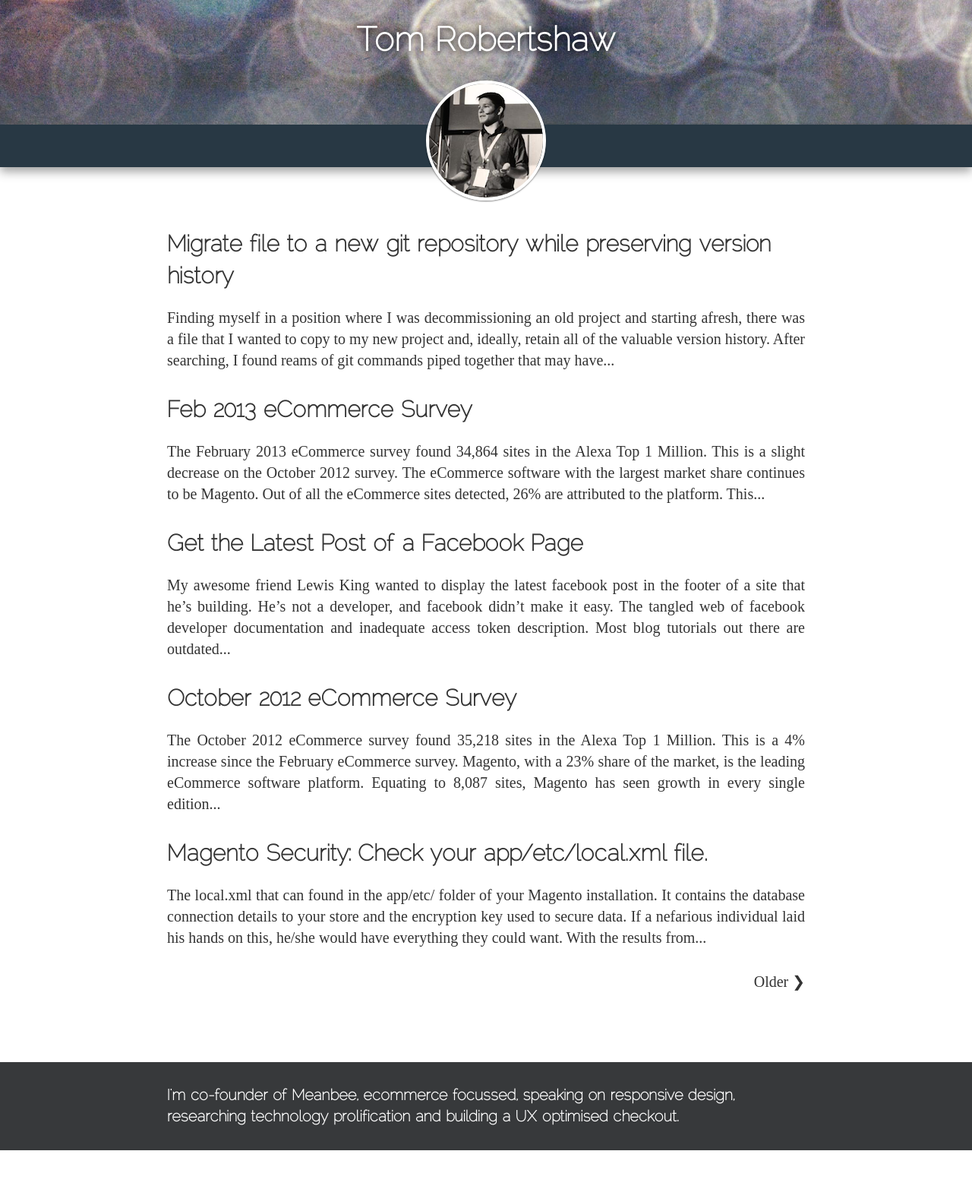
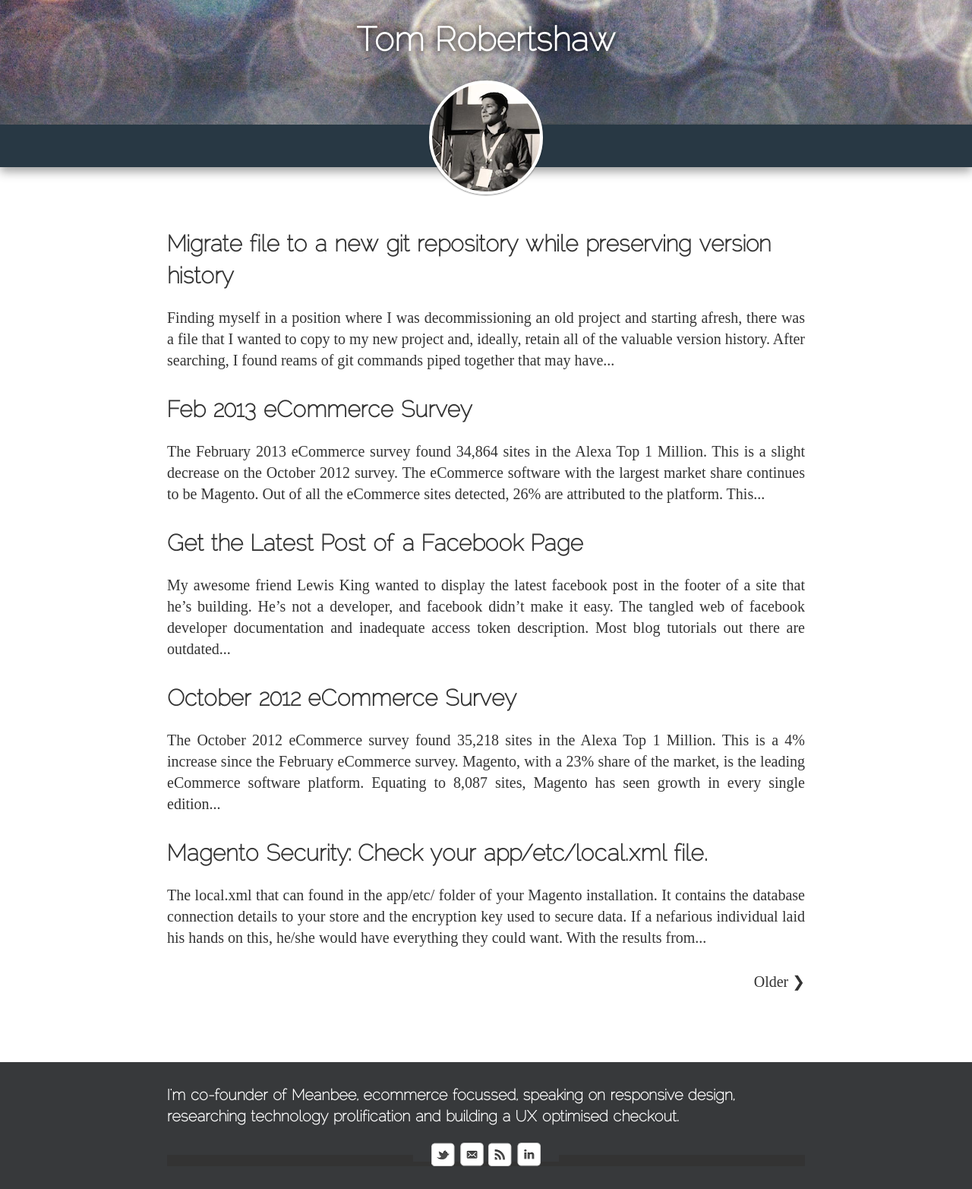
Before and after one commit to bobbyshaw/tomrobertshaw.net, a Jekyll site: the page built from index.html, in a window 1280 px wide. Shown: the whole page at 76% size. Built offline with Jekyll 4.4.1, drawn with Linux system fonts in a browser that asks for light colours; Markdown is read by kramdown in place of the engine named in the settings; the list of posts is cut into pages by our own code; comment, search, counter and statistics services are not loaded; before the commit the page ends 1514 px from its top, so only the background shows below that.

Commit message:
Add social buttons to footer and sprite images.

```diff
--- a/_layouts/default.html
+++ b/_layouts/default.html
@@ -15,9 +15,7 @@
         <header role="banner">
             <div class="header-content">
                 <h1 class="title"><a href="/">{{ site.name }}</a></h1>
-                <a href="/" class="headshot-link">
-                  <img src="/img/theme/tom-robertshaw.png" alt="Tom Robertshaw Headshot" class="headshot" />
-                </a>
+                <a href="/" class="headshot">Home</a>
             </div>
         </header>
 
@@ -27,7 +25,22 @@
 
         <footer role="contentinfo">
             <div class="footer-content">
-                <p class="about">I'm co-founder of <a href="http://meanbee.com">Meanbee</a>, ecommerce focussed, speaking on responsive design, researching technology prolification and building a <a href="http://www.conversion-toolkit.com/conversion-checkout/">UX optimised checkout.</p>
+                <p class="about">I'm co-founder of <a href="http://meanbee.com">Meanbee</a>, ecommerce focussed, speaking on responsive design, researching technology prolification and building a <a href="http://www.conversion-toolkit.com/conversion-checkout/">UX optimised checkout.</a></p>
+
+                <ul class="contact">
+                    <li>
+                        <a href="http://twitter.com/bobbyshaw" class="twitter">Bobbyshaw on Twitter</a>
+                    </li>
+                    <li>
+                        <a href="mailto:me@tomrobertshaw.net" class="email">Email Tom Robertshaw</a>
+                    </li>
+                    <li>
+                        <a href="/feed.html" class="rss">Subscribe to RSS feed"</a>
+                    </li>
+                    <li>
+                        <a href="http://www.linkedin.com/in/tomrobertshaw" class="linkedin">Connect with Tom Robertshaw on LinkedIn</a>
+                    </li>
+                </ul>
             </div>
         </footer>
 
--- a/css/styles.css
+++ b/css/styles.css
@@ -530,13 +530,17 @@
     max-width: 42em;
 }
 
-
 .headshot {
+    background: url('/img/theme/sprites.png') no-repeat;
+    background-position: -2px -35px ;
     box-shadow: 0 1px 2px rgba(0,0,0,0.5);
     border: 4px solid #fff;
     border-radius: 100%;
+    display: inline-block;
+    height: 7.5em;
+    text-indent: -9999px;
+    width: 7.5em;
 }
-
 
 main[role="main"] {
     margin: 3em 1em 1em;
@@ -572,10 +576,6 @@
     padding: 0.5em 1em;
 }
 
-footer[role="contentinfo"] p {
-    max-width: 1400px;
-}
-
 footer[role="contentinfo"] a {
     color: white;
     background-image: -moz-linear-gradient(top,#37393b 50%, #fff 50%);
@@ -586,6 +586,55 @@
     background-size: 0.8em;
     background-position: 0 1.05em;
     text-shadow: 0 0 0.1em #37393b;
+}
+
+footer[role="contentinfo"] .contact {
+    background-image: -moz-linear-gradient(top,#333 50%,#fff 50%);
+    background-image: -webkit-linear-gradient(top,#333 50%,#fff 50%);
+    background-image: -o-linear-gradient(top,#333 50%,#fff 50%);
+    background-image: linear-gradient(to bottom,#333 50%,#fff 50%);
+    background-repeat: repeat-x;
+    background-size: 1.2em;
+    background-position: 0 0.8em;
+    text-align: center;
+}
+
+footer[role="contentinfo"] .contact li {
+    background: #37393b;
+    display: inline;
+}
+
+footer[role="contentinfo"] .contact li:first-child {
+    padding-left: 1.2em;
+}
+
+footer[role="contentinfo"] .contact li:last-child {
+    padding-right: 1.2em;
+}
+
+footer[role="contentinfo"] .contact a {
+    background: url('/img/theme/sprites.png') no-repeat;
+    background-size: inherit;
+    display: inline-block;
+    height: 31px;
+    text-indent: -9999px;
+    width: 31px;
+}
+
+footer[role="contentinfo"] .contact a.twitter{
+    background-position: 0 0;
+}
+
+footer[role="contentinfo"] .contact a.rss {
+    background-position: -37px 0;;
+}
+
+footer[role="contentinfo"] .contact a.linkedin {
+    background-position: -74px 0;
+}
+
+footer[role="contentinfo"] .contact a.email {
+    background-position: -112px 0;
 }
 
 /*
@@ -745,6 +794,10 @@
         margin-top: 1.25em;
     }
 
+    footer[role="contentinfo"] .contact {
+        background-size: 1.8em;
+    }
+
 }
 
 /*
```
Also changed, not shown: img/theme/icons/linkedin.png (renamed from img/theme/icons/linkdin.png), img/theme/sprites.png (added).
